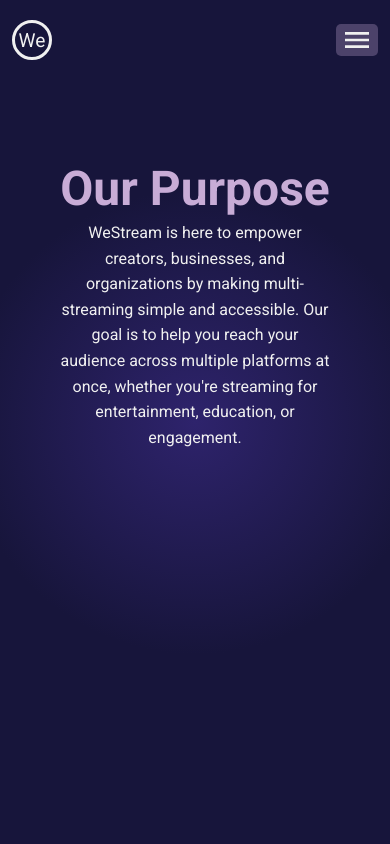
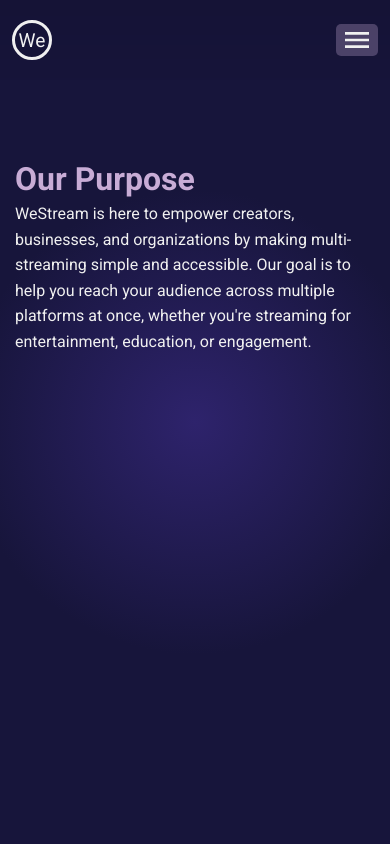
Before and after one commit to ProsperMadojemu/weStream-Frontend, a React (Vite) app: page /about in a window 390 px wide. Shown: the top 844 px of the page. Built offline with nearby package versions, Linux system fonts and the light colour scheme.

Commit message:
Commit ini

```diff
--- a/src/components/HeroSection1/HeroSection1.jsx
+++ b/src/components/HeroSection1/HeroSection1.jsx
@@ -9,8 +9,8 @@
         <h1 className="hero-title">Stream Like a Pro with Westream</h1>
         <p className="hero-subtitle">Reach a wider audience, effortlessly. Start streaming today with ease and flexibility.</p>
         <div className="hero-buttons">
-          <Link to="/get-started" className="hero-button primary-button">Get Started</Link>
-          <Link to="/learn-more" className="hero-button secondary-button">Learn More</Link>
+          <Link to="/register" className="hero-button primary-button">Get Started</Link>
+          <Link to="/" className="hero-button secondary-button">Learn More</Link>
         </div>
       </div>
       <div className="hero-image">
--- a/src/components/Navbar/Navbar.css
+++ b/src/components/Navbar/Navbar.css
@@ -4,6 +4,8 @@
     justify-content: center;
     position: relative;
     top: 0;
+
+    overflow: hidden;
     z-index: 5;
     width: 100%;
     position: fixed;
@@ -19,15 +21,17 @@
     align-items: center;
     justify-content: space-between;
     color: #F0F0F0 ;
-
 }
 
 .Navbar::before {
     content: '';
-    width: 100%;
-    height: 100%;
-    filter: blur(8px);
-    /* background: var(--dark); */
+    width: 120%;
+    height: 150%;
+    filter: blur(10px);
+    background: rgba(0, 0, 0, 0.1);
+    background: linear-gradient(to bottom, rgba(0, 0, 0, 0.2), rgba(0, 0, 0, 0) 100%);
+
+    opacity: .5;
     position: absolute;
 }
 
--- a/src/index.css
+++ b/src/index.css
@@ -57,6 +57,10 @@
   padding: 9rem 50px 0px 50px;
 }
 
+.about .section {
+  padding: 0px 50px;
+}
+
 .hero-section {
   padding: 3rem 55px;
 }
@@ -79,6 +83,9 @@
   .login, .Register  {
     padding: 9rem 12px 0px 12px;
   }
+  .about .section {
+    padding: 0px 15px;
+  }
 }
 
 @keyframes fadeIn {
--- a/src/pages/About/About.css
+++ b/src/pages/About/About.css
@@ -5,9 +5,9 @@
 }
 
 .section {
-    padding: 0 60px;
     /* background-color: var(--darkish); */
     /* box-shadow: 0 4px 10px rgba(0, 0, 0, 0.4); */
+    gap: 1rem;
 }
 
 .section h2 {
@@ -133,7 +133,9 @@
 
 .section.contact {
     gap: 10px;
-    padding: 4rem;
+    display: flex;
+    flex-direction: column;
+    padding-top: 4rem;
 }
 
 @media (max-width: 1020px) {
@@ -155,9 +157,19 @@
     }
 }
 
-@media (max-width: 765px) {
+@media (max-width: 785px) {
     .section.purpose {
         padding-top: 10rem;
+        align-items: flex-start;
+        text-align: left;
+
+    }
+    .section.features {
+        align-items: flex-start;
+    }
+    .section h2 {
+        text-align: left;
+        font-size: 2rem;
     }
     .section p {
         max-width:100%;
@@ -169,4 +181,9 @@
         grid-template-columns: 1fr;
         gap: 10px;
     }
+    .section.contact {
+        text-align: left;
+        align-items: flex-start;
+    }
+
 }
--- a/src/pages/Register/Register.jsx
+++ b/src/pages/Register/Register.jsx
@@ -77,7 +77,7 @@
 
         <div className="option">
           Already have an account?{' '}
-          <Link to="/register" className="register-link">Login</Link>
+          <Link to="/login" className="register-link">Login</Link>
         </div>
         <button
           type="submit"
```
